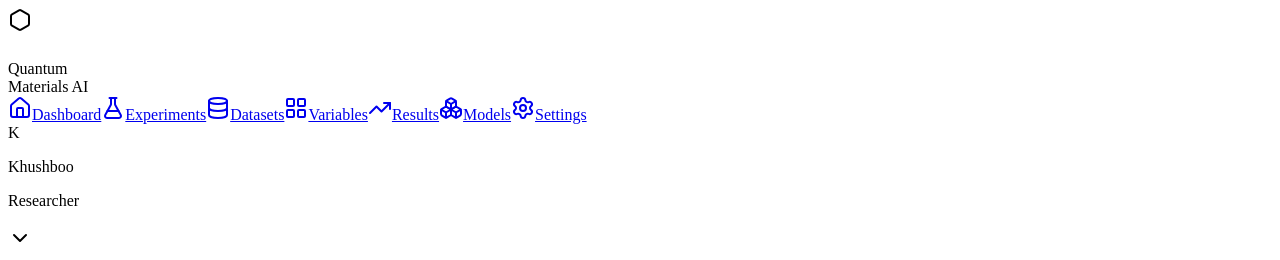
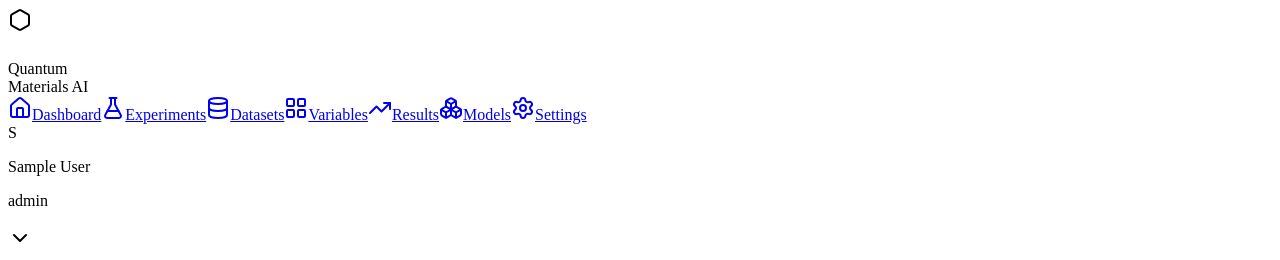
Before and after one commit to gopalan-rajaraman/quantum-materials-ai, a React (Vite) app in the folder frontend/: page / in a window 1280 px wide. Shown: the top 260 px of the page. Built offline with nearby package versions, Linux system fonts and the light colour scheme; sample sign-in values are in the browser's storage; the HTML template or start-up script is replaced by a standard one.

Commit message:
Use user display name in dashboard

```diff
--- a/frontend/src/components/Sidebar/index.jsx
+++ b/frontend/src/components/Sidebar/index.jsx
@@ -15,6 +15,18 @@
 const Sidebar = () => {
   const location = useLocation();
   const isActive = (path) => location.pathname === path;
+  const userStr = localStorage.getItem('user');
+  let loggedInUser = {};
+
+  try {
+    loggedInUser = userStr ? JSON.parse(userStr) : {};
+  } catch {
+    loggedInUser = {};
+  }
+
+  const displayName = loggedInUser?.full_name || loggedInUser?.name || loggedInUser?.username || 'Researcher';
+  const displayRole = loggedInUser?.role || 'Researcher';
+  const initial = displayName.charAt(0).toUpperCase();
 
   const NavItem = ({ path, icon: Icon, label }) => {
     const active = isActive(path);
@@ -69,11 +81,11 @@
         <div className="flex items-center justify-between px-2 py-2 rounded-xl hover:bg-white/5 cursor-pointer transition-colors">
           <div className="flex items-center space-x-3">
             <div className="w-9 h-9 rounded-full bg-[#8B5CF6] flex items-center justify-center text-white font-semibold text-[15px] shadow-inner">
-              K
+              {initial}
             </div>
             <div>
-              <p className="text-[14px] font-semibold text-white leading-tight">Khushboo</p>
-              <p className="text-[#8C8CA1] text-[11px] font-medium mt-0.5">Researcher</p>
+              <p className="text-[14px] font-semibold text-white leading-tight">{displayName}</p>
+              <p className="text-[#8C8CA1] text-[11px] font-medium mt-0.5 capitalize">{displayRole}</p>
             </div>
           </div>
           <ChevronDown className="w-4 h-4 text-[#8C8CA1]" />
--- a/frontend/src/pages/Dashboard/index.jsx
+++ b/frontend/src/pages/Dashboard/index.jsx
@@ -42,10 +42,15 @@
   const [loading, setLoading] = useState(true);
   const [searchQuery, setSearchQuery] = useState('');
 
-  // Get logged-in username from localStorage
+  // Get logged-in display name from localStorage
   const userStr = localStorage.getItem('user');
-  const loggedInUser = userStr ? JSON.parse(userStr) : {};
-  const username = loggedInUser?.username || loggedInUser?.email?.split('@')[0] || 'Researcher';
+  let loggedInUser = {};
+  try {
+    loggedInUser = userStr ? JSON.parse(userStr) : {};
+  } catch {
+    loggedInUser = {};
+  }
+  const displayName = loggedInUser?.full_name || loggedInUser?.name || loggedInUser?.username || 'Researcher';
 
   const fetchAll = async () => {
     setLoading(true);
@@ -177,7 +182,7 @@
       <div className="flex flex-col md:flex-row md:items-center justify-between gap-4">
         <div>
           <h1 className="text-2xl font-bold text-[#0D0B2E] flex items-center gap-2">
-            Welcome back, {username}! <span className="animate-bounce">👋</span>
+            Welcome back, {displayName}! <span className="animate-bounce">👋</span>
           </h1>
           <p className="text-[15px] text-[#8C8CA1] font-medium mt-4 leading-relaxed">Here's what's happening with your experiments.</p>
         </div>
```
